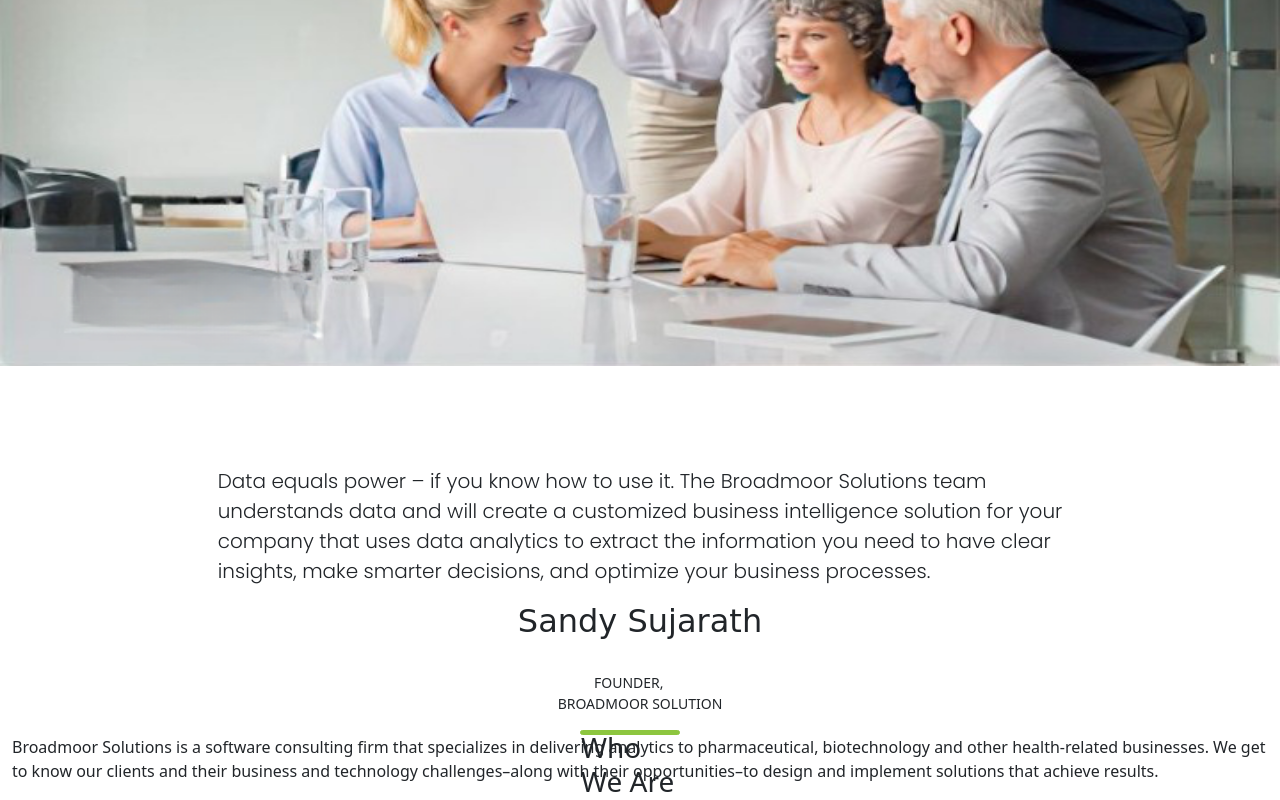
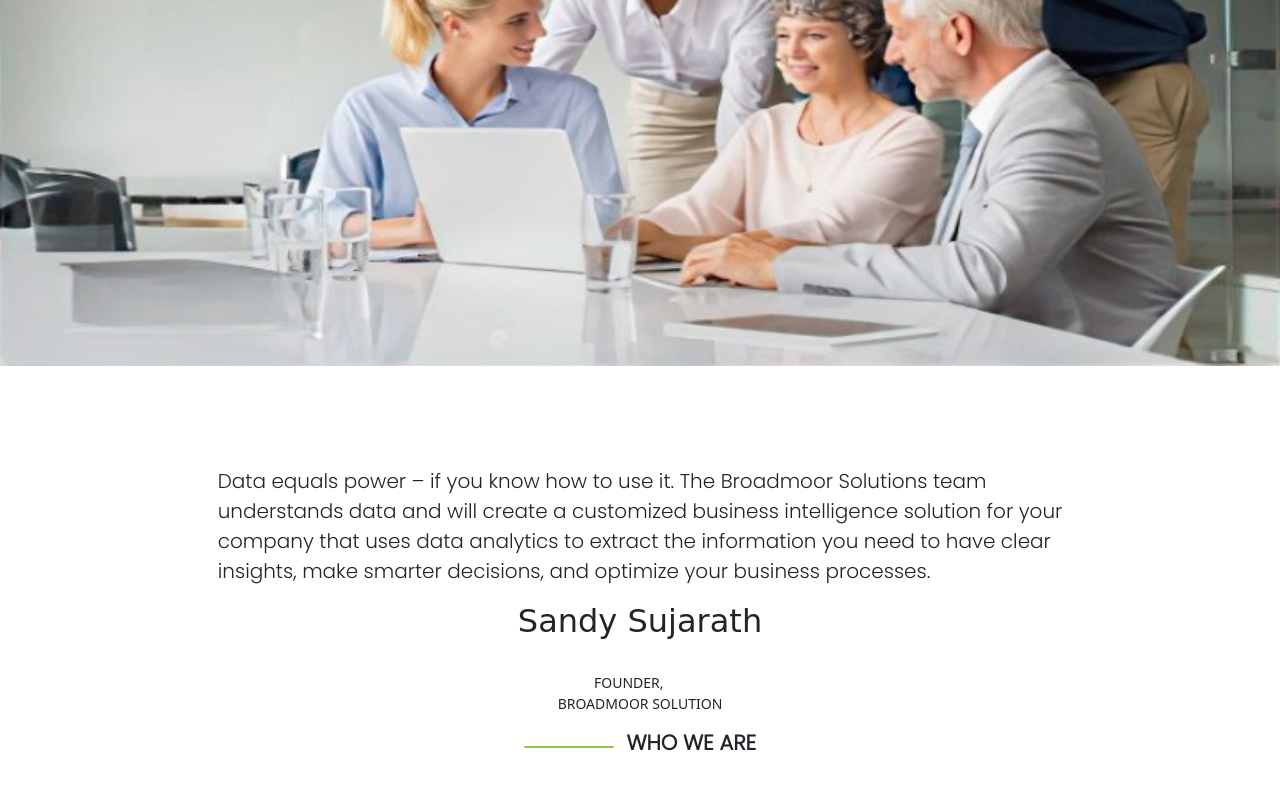
Before and after one commit to Peush-Kumar/Broadmoorsolution, a plain HTML site: page Index.html in a window 1280 px wide. Shown: the part 416-1216 px from the top of the page. After the commit the page ends 1180 px from the top, so only its background shows below. Drawn offline with nearby package versions, Linux system fonts and the light colour scheme; a web font is replaced by a local one.

Commit message:
From iHunar

```diff
--- a/CSS/Index.css
+++ b/CSS/Index.css
@@ -78,8 +78,8 @@
 }
 #Color{
     background-color: #8DC63F;;
-    height: 5px;
-    width: 100px;
+    height: 1px;
+    width: 90px;
     border: 1px solid #8DC63F;
     border-radius: 10px;
 }
@@ -89,6 +89,24 @@
     align-items: center;
 
 }
-#Mission-Section-1>#Color{
-    margin-right: 20px;
+#Mission-Section-1>div>h3{
+    text-transform: uppercase;
+    font-family: 'Poppins', sans-serif;
+    font-weight:900;
+    font-size: 21px;
 }
+#Mission-Section-1-part-1{
+    display: flex;
+    flex-direction: row;
+    align-items: center;
+    justify-content: center;
+
+}
+#Paragraph-2{
+    font-size: 14px;
+    font-family: 'Poppins', sans-serif;
+    font-weight: 300;
+    color: #252634;
+
+
+}
--- a/Index.html
+++ b/Index.html
@@ -119,14 +119,17 @@
             <div id="Mission-Section">
 
                 <div id="Mission-Section-1">
-                    <div id="Color"> <h3>Who We Are</h3></div>
 
-                    <div id="Paragraph-2">
-                        <p>Broadmoor Solutions is a software consulting firm that specializes in delivering analytics to
-                            pharmaceutical, biotechnology and other health-related businesses. We get to know our
-                            clients and their business and technology challenges–along with their opportunities–to
-                            design and implement solutions that achieve results.</p>
+                    <div id="Mission-Section-1-part-1">
+                        <div id="Color"></div>
+                        &nbsp;
+                        &nbsp;
+                        <h3>who we are</h3>
+
+                        </div>
+
                     </div>
+
 
                 </div>
             </div>
```
Also changed, not shown: Images/Trend.jpg (added).
